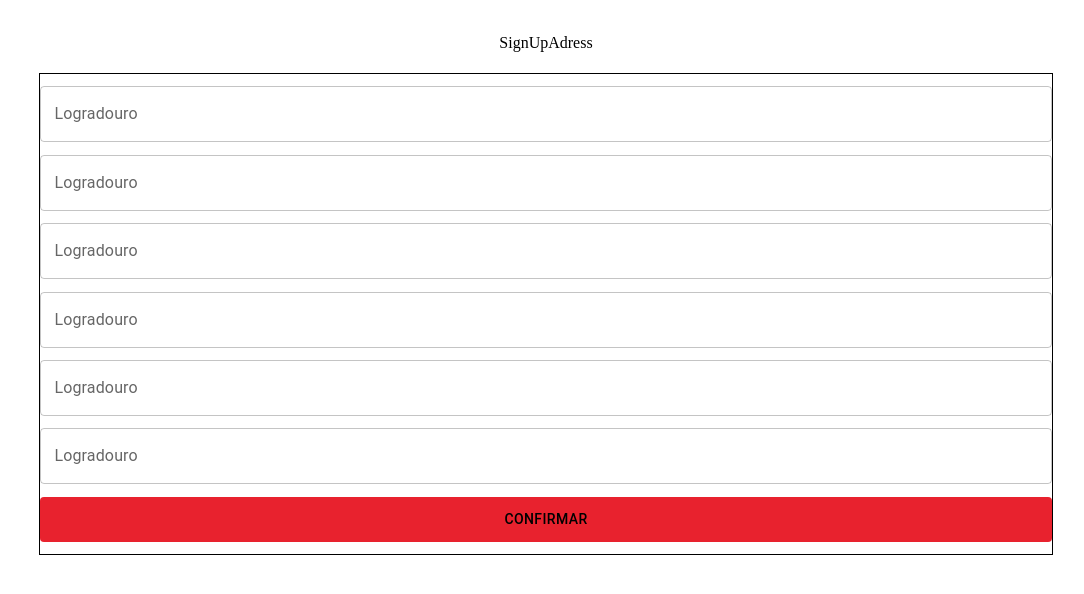
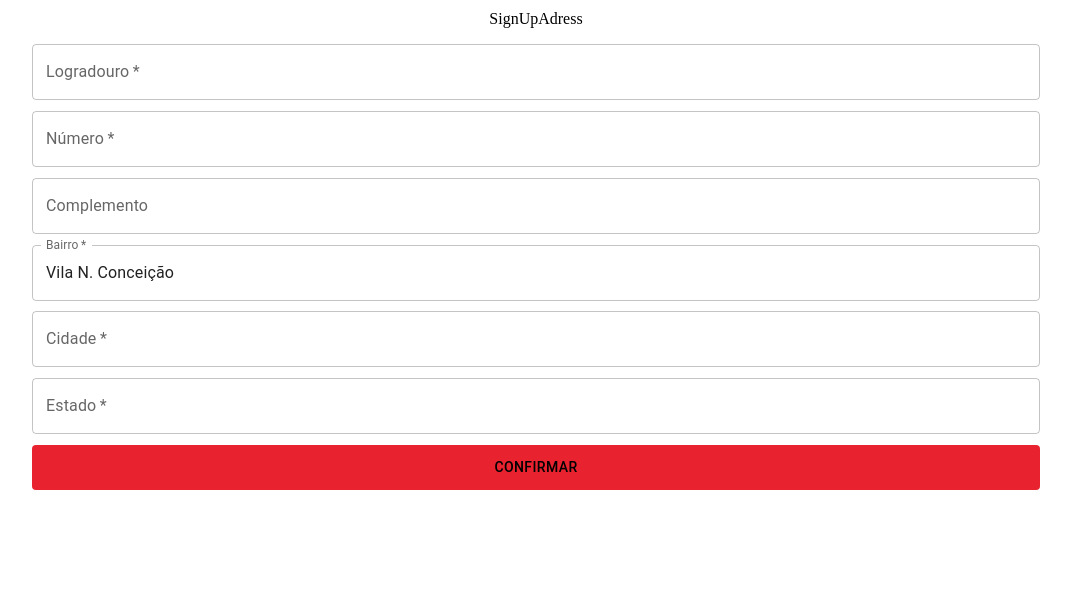
Before and after one commit to KlebsonBicalhodeSousa/projeto-labefood, a React (Create React App) app: page /signUp/adress in a window 1280 px wide. Shown: the top 594 px of the page, without its empty margins (104-1188 px from the left). Built offline with nearby package versions, Linux system fonts and the light colour scheme.

Commit message:
Criando funcionalidades do signupAdress e feed

```diff
--- /dev/null
+++ b/src/components/CardRestaurante/cardRestaurante.js
@@ -0,0 +1,23 @@
+import {
+  ContainerCardRestaurant,
+  ContainerTimePrice,
+  ImgRestaurant,
+  InformShipping,
+  InformTime,
+  Main,
+  NameRestaurant,
+} from "./styled";
+
+const CardRestaurante = ({ restaurant }) => {
+  return (
+    <ContainerCardRestaurant>
+      <ImgRestaurant src={restaurant.logoUrl} />
+      <NameRestaurant>{restaurant.name}</NameRestaurant>
+      <ContainerTimePrice>
+        <InformTime>{restaurant.deliveryTime} min</InformTime>
+        <InformShipping>Frete R${restaurant.shipping}</InformShipping>
+      </ContainerTimePrice>
+    </ContainerCardRestaurant>
+  );
+};
+export default CardRestaurante;
--- /dev/null
+++ b/src/components/CardRestaurante/styled.js
@@ -0,0 +1,54 @@
+import styled from "styled-components";
+
+export const Main = styled.div`
+  width: 360px;
+  height: auto;
+  margin: 20px 0 0;
+  padding: 8px 16px;
+`;
+export const ContainerCardRestaurant = styled.div`
+  width: 100%;
+  height: 200px;
+  padding: 0 0 16px;
+  margin-bottom: 10px;
+  border-radius: 8px;
+  border: solid 1px #b8b8b8;
+`;
+export const ImgRestaurant = styled.img`
+  width: 100%;
+  height: 120px;
+  margin: 0 0 12px;
+  border-radius: 8px 8px 0 0;
+`;
+
+export const NameRestaurant = styled.h3`
+  width: 296px;
+  height: 18px;
+  margin: 8px 16px 4px;
+  font-family: Roboto;
+  font-size: 16px;
+  color: #e86e5a;
+`;
+
+export const ContainerTimePrice = styled.div`
+  display: flex;
+  width: 100%;
+`;
+export const InformTime = styled.p`
+  width: 148px;
+  height: 18px;
+  margin: 4px 8px 0 16px;
+  font-family: Roboto;
+  font-size: 16px;
+  color: #b8b8b8;
+`;
+
+export const InformShipping = styled.p`
+  width: 140px;
+  height: 18px;
+  margin: 4px 16px 0 8px;
+  font-family: Roboto;
+  font-size: 16px;
+  text-align: right;
+  color: #b8b8b8;
+`;
--- a/src/index.js
+++ b/src/index.js
@@ -1,10 +1,20 @@
 import React from "react";
 import ReactDOM from "react-dom/client";
 import App from "./App";
+import {createGlobalStyle} from 'styled-components'
+
+const GlobalStyle = createGlobalStyle`
+  * {
+    margin: 0;
+    padding: 0;
+    box-sizing: border-box;
+  }
+`
 
 const root = ReactDOM.createRoot(document.getElementById("root"));
 root.render(
   <React.StrictMode>
+    <GlobalStyle/>
     <App />
   </React.StrictMode>
 );
--- a/src/pages/Feed/feed.js
+++ b/src/pages/Feed/feed.js
@@ -1,11 +1,43 @@
-import React from "react";
+import axios from "axios";
+import React, { useEffect, useState } from "react";
+import CardRestaurante from "../../components/CardRestaurante/cardRestaurante";
+import { BASE_URL } from "../../constants/url";
+import { CardsRestaurants, ContainerFeed } from "./styled";
 
 const Feed = () => {
-    return (
-      <div>
-        Feed
-      </div>
-    );
-  }
+  const [restaurants, setRestaurants] = useState([]);
+  console.log(restaurants);
 
-  export default Feed;
+  useEffect(() => {
+    getRestaurants();
+  }, []);
+
+  const getRestaurants = async () => {
+    const token = localStorage.getItem("token");
+    await axios
+      .get(`${BASE_URL}/restaurants`, {
+        headers: {
+          auth: token,
+        },
+      })
+      .then((res) => {
+        setRestaurants(res.data.restaurants);
+      })
+      .catch((error) => {
+        console.log(error.response);
+      });
+  };
+  return (
+      <ContainerFeed>
+        <CardsRestaurants>
+          {
+            restaurants.map((restaurant)=>{
+              return <CardRestaurante key={restaurant.id} restaurant={restaurant}/>
+            })
+          }
+        </CardsRestaurants>
+      </ContainerFeed>
+  );
+};
+
+export default Feed;
--- a/src/pages/Feed/styled.js
+++ b/src/pages/Feed/styled.js
@@ -0,0 +1,15 @@
+import styled from "styled-components";
+
+export const ContainerFeed = styled.div`
+ width: 100%;
+ display: flex;
+ flex-direction: column;
+ align-items: center;
+
+`;
+export const CardsRestaurants = styled.div`
+
+`;
+// export const containerFeed = styled.div`
+
+// `
--- a/src/pages/Login/login.js
+++ b/src/pages/Login/login.js
@@ -55,7 +55,7 @@ const Login = () => {
           setErrorEmail(error.response.data.message);
           setCheckErrorEmail(true);
         }
-        console.log(error.response.data.message);
+        alert(error.response.data.message);
       });
   };
   return (
--- a/src/pages/SignUpAdress/signUpAdress.js
+++ b/src/pages/SignUpAdress/signUpAdress.js
@@ -1,10 +1,14 @@
+import axios from "axios";
 import React from "react";
+import { useNavigate } from "react-router-dom";
+import { BASE_URL } from "../../constants/url";
 import { useForm } from "../../hooks/useForm";
+import { goToFeed } from "../../routes/coordinator";
 import { ButtonStyled, Form, InputMaterial, Main } from "./styled";
 
 const SignUpAdress = () => {
 
-  const {form, onChangeForm} = useForm({
+  const {form, onChangeForm, clear} = useForm({
     street: "",
     number: "",
     neighbourhood: "Vila N. Conceição",
@@ -13,8 +17,26 @@ const SignUpAdress = () => {
     complement: ""
   })
 
+  const navigate = useNavigate()
+
   const onSubmitFormAdress = (event) => {
     event.preventDefault()
+    insertAdrees()
+  }
+
+  const insertAdrees = async () => {
+    axios.put(`${BASE_URL}/address`, form, {
+      headers: {
+        auth: localStorage.getItem("token")
+      }
+    })
+    .then((res)=>{
+      localStorage.setItem("token", res.data.token)
+      goToFeed(navigate)
+    })
+    .catch((error) => {
+      alert(error.response)
+    })
   }
     return (
       <Main>
@@ -23,62 +45,67 @@ const SignUpAdress = () => {
         <InputMaterial
           id="outlined-basic"
           label={"Logradouro"}
-          name="streeet"
+          name="street"
           type={"text"}
           placeholder={"Rua / Av."}
           variant="outlined"
           value={form.street}
           onChange={onChangeForm}
+          required
         />
         <InputMaterial
           id="outlined-basic"
-          label={"Logradouro"}
-          name="streeet"
+          label={"Número"}
+          name="number"
           type={"text"}
-          placeholder={"Rua / Av."}
+          placeholder={"Número"}
           variant="outlined"
-          value={form.street}
+          value={form.number}
+          onChange={onChangeForm}
+          required
+        />
+        <InputMaterial
+          id="outlined-basic"
+          label={"Complemento"}
+          name="complement"
+          type={"text"}
+          placeholder={"Apto / Bloco"}
+          variant="outlined"
+          value={form.complement}
           onChange={onChangeForm}
         />
         <InputMaterial
           id="outlined-basic"
-          label={"Logradouro"}
-          name="streeet"
+          label={"Bairro"}
+          name="neighbourhood"
           type={"text"}
-          placeholder={"Rua / Av."}
+          placeholder={"Bairro"}
           variant="outlined"
-          value={form.street}
+          value={form.neighbourhood}
           onChange={onChangeForm}
+          required
         />
         <InputMaterial
           id="outlined-basic"
-          label={"Logradouro"}
-          name="streeet"
+          label={"Cidade"}
+          name="city"
           type={"text"}
-          placeholder={"Rua / Av."}
+          placeholder={"Cidade"}
           variant="outlined"
-          value={form.street}
+          value={form.city}
           onChange={onChangeForm}
+          required
         />
         <InputMaterial
           id="outlined-basic"
-          label={"Logradouro"}
-          name="streeet"
+          label={"Estado"}
+          name="state"
           type={"text"}
-          placeholder={"Rua / Av."}
+          placeholder={"Estado"}
           variant="outlined"
-          value={form.street}
+          value={form.state}
           onChange={onChangeForm}
-        />
-        <InputMaterial
-          id="outlined-basic"
-          label={"Logradouro"}
-          name="streeet"
-          type={"text"}
-          placeholder={"Rua / Av."}
-          variant="outlined"
-          value={form.street}
-          onChange={onChangeForm}
+          required
         />
         <ButtonStyled type="submit">Confirmar</ButtonStyled>
         </Form>
--- a/src/pages/SignUpAdress/styled.js
+++ b/src/pages/SignUpAdress/styled.js
@@ -19,7 +19,6 @@ margin-top: 50px;
     width: 80%;
     height: 60%;
     margin: 5px;
-    border: solid black 1px;
 `
 export const InputMaterial = styled(TextField)`
     width: 100%;
--- a/src/pages/signUp/signUp.js
+++ b/src/pages/signUp/signUp.js
@@ -6,6 +6,8 @@ import Visibility from "@mui/icons-material/Visibility";
 import VisibilityOff from "@mui/icons-material/VisibilityOff";
 import axios from "axios";
 import { BASE_URL } from "../../constants/url";
+import { useNavigate } from "react-router-dom";
+import { goToSignUpAdress } from "../../routes/coordinator";
 
 
 const SignUp = () => {
@@ -21,6 +23,7 @@ const SignUp = () => {
   const [showCheckPassword, setShowCheckPassword] = useState(false)
   const [checKErrorPassword, setCheckErrorPassword] = useState(false);
 
+  const navigate = useNavigate()
 
   const cpfFormat = (value) => {
     return value
@@ -51,11 +54,13 @@ const SignUp = () => {
 
   const createUser = async () => {
     await axios.post(`${BASE_URL}/signup`, form)
-    .then((response) => {
-      console.log(response.data)
+    .then((res) => {
+      localStorage.setItem("token", res.data.token)
+      alert(`Seja bem vindo ${res.data.user.name}`)
+      goToSignUpAdress(navigate)
     })
     .catch((error) => {
-      console.log(error.response)
+      alert(error.response)
     })
   }
   return (
```
